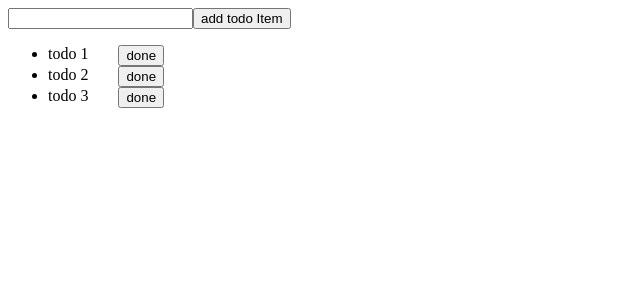
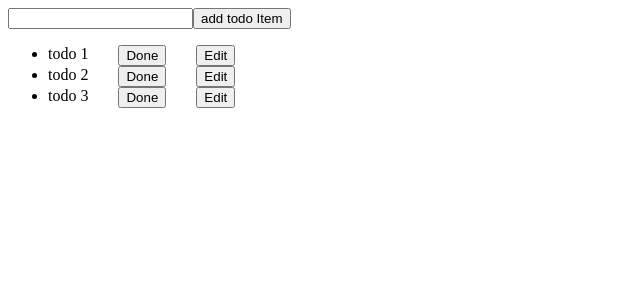
Before and after one commit to amitrahul/React_learning, a React (Vite) app: page / in a window 1280 px wide. Shown: the top 300 px of the page, without its empty margins (0-640 px from the left). Built offline with nearby package versions, Linux system fonts and the light colour scheme.

Commit message:
implemented edit and delete feature : learn passing data from child to parent

```diff
--- a/src/TodoItem.jsx
+++ b/src/TodoItem.jsx
@@ -4,8 +4,10 @@
 import { useState } from "react";
 import "./TodoItem.css";
 // };
-const TodoItem = ({ item }) => {
-  const [isFinished, setIsFinished] = useState(false);
+const TodoItem = ({ item, deleteTodoItem, editTodoItem }) => {
+  //   const [isFinished, setIsFinished] = useState(false);
+  const [isEditting, setIsEditting] = useState(false);
+  const [newTodoData, setNewTodoData] = useState(item);
   return (
     /* adding parenthesis {} in callback function of onClick to wite multiple
     code in it. */
@@ -26,12 +28,30 @@ const TodoItem = ({ item }) => {
     // </li>
     <div className="todoItem-wrapper">
       <li>
-        <span className={isFinished ? "todo_done" : "todo_not_done"}>
+        {/* <span className={isFinished ? "todo_done" : "todo_not_done"}>
           {item}{" "}
-        </span>
+        </span> */}
+        {isEditting ? (
+          <input
+            type="text"
+            value={newTodoData}
+            onChange={(e) => setNewTodoData(e.target.value)}
+          />
+        ) : (
+          <span>{newTodoData}</span>
+        )}
       </li>
-      <button onClick={() => setIsFinished(!isFinished)}>
+      {/* <button onClick={() => setIsFinished(!isFinished)}>
         {isFinished ? "Redo" : "done"}
+      </button> */}
+      <button onClick={() => deleteTodoItem()}>Done</button>
+      <button
+        onClick={() => {
+          setIsEditting(!isEditting);
+          editTodoItem(newTodoData);
+        }}
+      >
+        {isEditting ? "Save" : "Edit"}
       </button>
     </div>
   );
--- a/src/TodoList.jsx
+++ b/src/TodoList.jsx
@@ -18,10 +18,23 @@ function TodoList({ todos }) {
   const handleTodoList = () => {
     setTodoItems([
       ...todoItems,
-      { data: todoInputText, id: new Date().getTime },
+      { data: todoInputText, id: Math.random() * 10 },
     ]);
     setTodoInputText("");
   };
+  /* implement filtered todo item */
+  const handleDeleteTodoItem = (id) => {
+    const filteredTodo = todoItems.filter((todo) => todo.id !== id);
+    setTodoItems(filteredTodo);
+  };
+  /* Implement edit function */
+  function handleEditTodoItem(id, newTodo) {
+    const updatedTodoItem = todoItems.map((todo) => {
+      if (todo.id === id) todo.data = newTodo;
+      return todo;
+    });
+    setTodoItems(updatedTodoItem);
+  }
   return (
     <>
       {/* method1 to render array list data */}
@@ -45,7 +58,14 @@ function TodoList({ todos }) {
       <button onClick={handleTodoList}>add todo Item</button>
       <ul>
         {todoItems.map((todo) => (
-          <TodoItem item={todo.data} key={todo.id} />
+          <TodoItem
+            item={todo.data}
+            key={todo.id}
+            deleteTodoItem={() => handleDeleteTodoItem(todo.id)}
+            editTodoItem={(newtodoData) =>
+              handleEditTodoItem(todo.id, newtodoData)
+            }
+          />
         ))}
       </ul>
     </>
```
